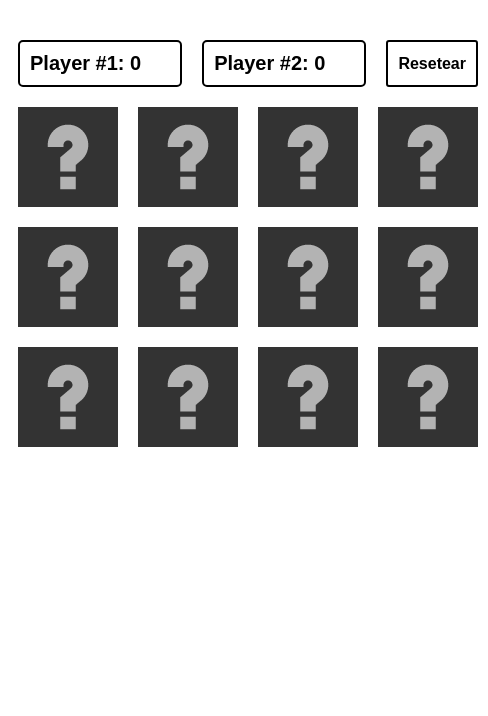
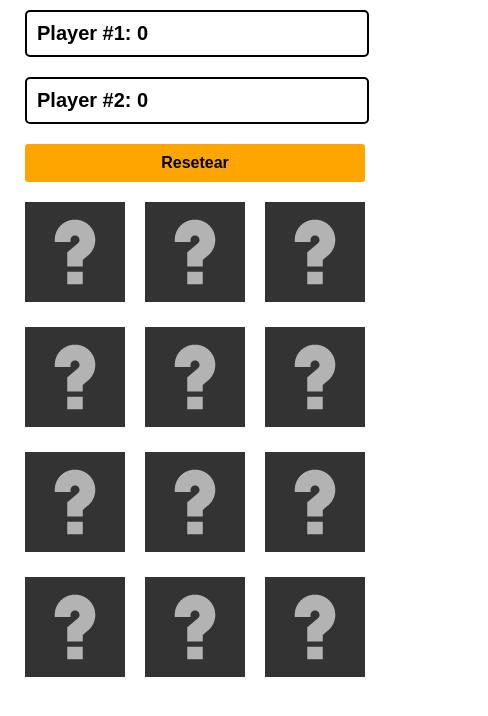
Before and after one commit to menosbel/memo-test-friends, a plain HTML site: page index.html in a window 390 px wide. Shown: the whole page, 488 px wide, since content can reach past the window. Drawn offline with Linux system fonts and the light colour scheme.

Commit message:
Update style.css

```diff
--- a/style.css
+++ b/style.css
@@ -1,3 +1,8 @@
+* {
+    margin: 0;
+    padding: 0;
+}
+
 .contenedor {
     width: 480px;
     margin: 30px auto;
@@ -16,7 +21,7 @@ h3 {
     margin: 10px;
     border: 2px solid #000;
     border-radius: 5px;
-    width: 200px;
+    width: 25%;
     padding: 10px;
 }
 
@@ -31,14 +36,13 @@ h3 {
     color: #000000;
     font-family: Arial, Helvetica, sans-serif;
     font-weight: bold;
-    border: 2px solid #000;
     border-radius: 3px;
+    background: #FFA500;
     text-align: center;
 }
 
 .btn:hover {
-    background: #FFA500;
-    border: none;
+    background: rgba(255, 165, 0, .9);
 }
 
 .grid {
@@ -53,3 +57,34 @@ img {
     height: 100px;
     margin: 10px;
 }
+
+@media only screen and (max-width: 600px) {
+    .contenedor {
+        display: flex;
+        flex-direction: column;
+        justify-content: center;
+        width: 360px;
+        margin: 0 auto;
+    }
+
+    .contenedor .encabezado {
+        display: flex;
+        flex-direction: column;
+        width: 360px;
+    }
+
+    .contenedor .encabezado h3 {
+        width: 320px;
+    }
+
+    .contenedor .encabezado .btn {
+        width: 320px;
+        background: #FFA500;
+        border: none;
+    }
+
+    .grid {
+        height: 500px;
+        width: 360px;
+    }
+}
```
